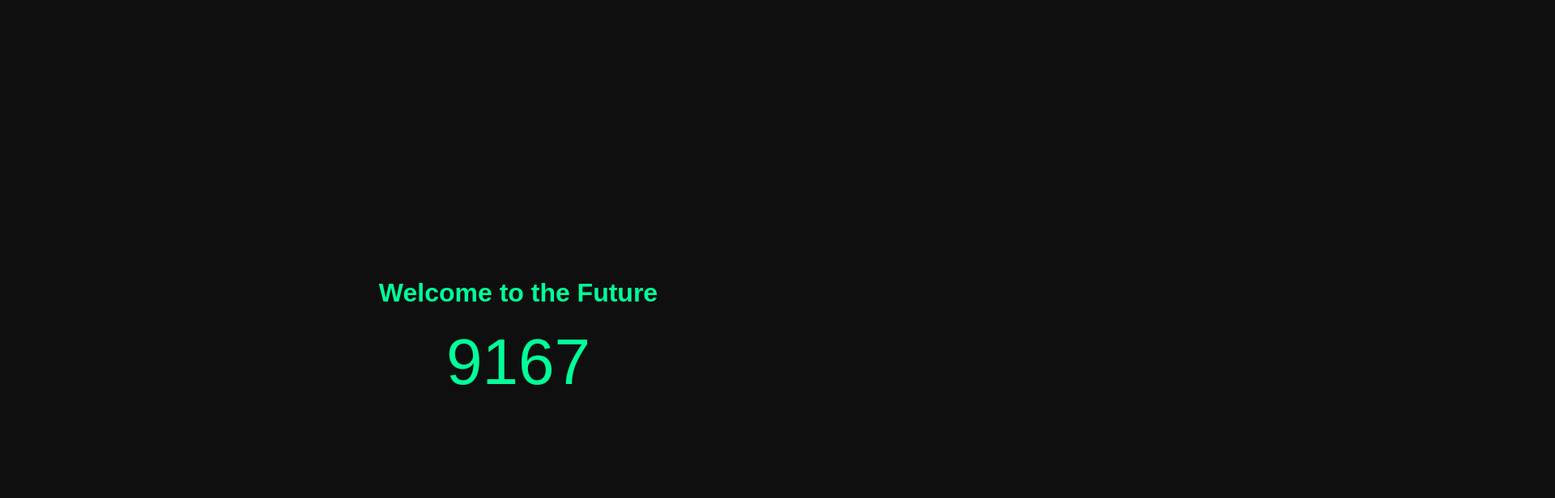
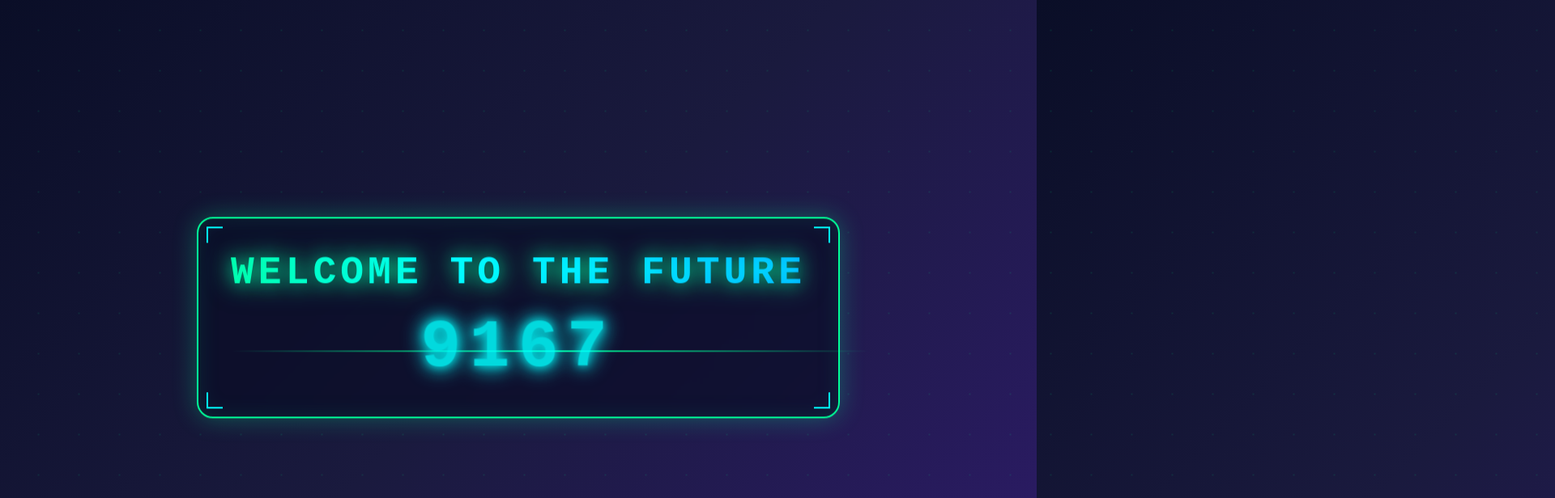
Before and after one commit to pixeldusted/pixeldusted.github.io, a plain HTML site: page index.html in a window 1280 px wide. Shown: the top 616 px of the page at 81% size, 1920 px wide, since content can reach past the window. Drawn offline with Linux system fonts and the light colour scheme.

Commit message:
Add futuristic landing page

```diff
--- a/index.html
+++ b/index.html
@@ -5,21 +5,144 @@
     <meta name="viewport" content="width=device-width, initial-scale=1.0">
     <title>Futuristic Page</title>
     <style>
+        * {
+            margin: 0;
+            padding: 0;
+            box-sizing: border-box;
+        }
+
         body {
             display: flex;
             justify-content: center;
             align-items: center;
             min-height: 100vh;
-            background: #0f0f0f;
+            background: linear-gradient(135deg, #0a0e27 0%, #1a1a3e 50%, #2d1b69 100%);
             color: #00ff99;
-            font-family: 'Arial', sans-serif;
+            font-family: 'Courier New', monospace;
+            overflow: hidden;
+            position: relative;
         }
+
+        body::before {
+            content: '';
+            position: absolute;
+            width: 200%;
+            height: 200%;
+            background: radial-gradient(circle, rgba(0, 255, 153, 0.1) 1px, transparent 1px);
+            background-size: 50px 50px;
+            animation: grid-move 20s linear infinite;
+            pointer-events: none;
+        }
+
+        @keyframes grid-move {
+            0% { transform: translate(0, 0); }
+            100% { transform: translate(50px, 50px); }
+        }
+
         .container {
             text-align: center;
+            position: relative;
+            z-index: 1;
+            padding: 40px;
+            background: rgba(10, 14, 39, 0.7);
+            border-radius: 20px;
+            border: 2px solid #00ff99;
+            box-shadow: 0 0 30px rgba(0, 255, 153, 0.3), inset 0 0 30px rgba(0, 255, 153, 0.1);
+            backdrop-filter: blur(10px);
+            animation: float 3s ease-in-out infinite;
         }
+
+        @keyframes float {
+            0%, 100% { transform: translateY(0px); }
+            50% { transform: translateY(-10px); }
+        }
+
+        h1 {
+            font-size: 3em;
+            margin-bottom: 20px;
+            text-transform: uppercase;
+            letter-spacing: 5px;
+            background: linear-gradient(90deg, #00ff99, #00ccff, #0099ff);
+            -webkit-background-clip: text;
+            -webkit-text-fill-color: transparent;
+            background-clip: text;
+            animation: glow 2s ease-in-out infinite alternate;
+            text-shadow: 0 0 20px rgba(0, 255, 153, 0.5);
+        }
+
+        @keyframes glow {
+            from { filter: brightness(1) drop-shadow(0 0 10px rgba(0, 255, 153, 0.5)); }
+            to { filter: brightness(1.3) drop-shadow(0 0 20px rgba(0, 255, 153, 0.8)); }
+        }
+
         .number {
             font-size: 5em;
             margin-top: 20px;
+            color: #00ffff;
+            text-shadow: 0 0 10px #00ffff, 0 0 20px #00ffff, 0 0 30px #00ffff;
+            animation: pulse 1.5s ease-in-out infinite;
+            font-weight: bold;
+            letter-spacing: 10px;
+        }
+
+        @keyframes pulse {
+            0%, 100% { opacity: 1; transform: scale(1); }
+            50% { opacity: 0.8; transform: scale(1.05); }
+        }
+
+        .scan-line {
+            position: absolute;
+            width: 100%;
+            height: 2px;
+            background: linear-gradient(90deg, transparent, #00ff99, transparent);
+            animation: scan 3s linear infinite;
+            pointer-events: none;
+        }
+
+        @keyframes scan {
+            0% { top: 0; }
+            100% { top: 100%; }
+        }
+
+        .corner {
+            position: absolute;
+            width: 20px;
+            height: 20px;
+            border: 2px solid #00ffff;
+        }
+
+        .corner.top-left {
+            top: 10px;
+            left: 10px;
+            border-right: none;
+            border-bottom: none;
+        }
+
+        .corner.top-right {
+            top: 10px;
+            right: 10px;
+            border-left: none;
+            border-bottom: none;
+        }
+
+        .corner.bottom-left {
+            bottom: 10px;
+            left: 10px;
+            border-right: none;
+            border-top: none;
+        }
+
+        .corner.bottom-right {
+            bottom: 10px;
+            right: 10px;
+            border-left: none;
+            border-top: none;
+        }
+
+        @media (max-width: 768px) {
+            h1 { font-size: 2em; letter-spacing: 3px; }
+            .number { font-size: 3em; letter-spacing: 5px; }
+            .container { padding: 30px; }
         }
     </style>
     <script>
@@ -33,6 +156,11 @@
 </head>
 <body>
     <div class="container">
+        <div class="corner top-left"></div>
+        <div class="corner top-right"></div>
+        <div class="corner bottom-left"></div>
+        <div class="corner bottom-right"></div>
+        <div class="scan-line"></div>
         <h1>Welcome to the Future</h1>
         <div class="number" id="random-number"></div>
     </div>
```
